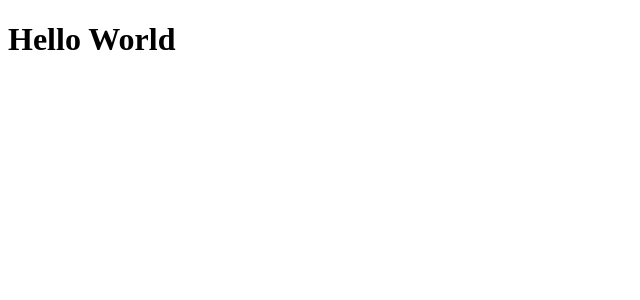
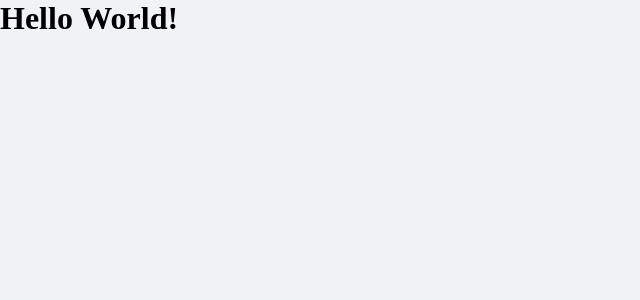
Before and after one commit to robezerra/dtmoney, a React (Create React App) app: page / in a window 1280 px wide. Shown: the top 300 px of the page, without its empty margins (0-640 px from the left). Built offline with nearby package versions, Linux system fonts and the light colour scheme.

Commit message:
feature: configurando estilos globais

```diff
--- a/package.json
+++ b/package.json
@@ -6,6 +6,7 @@
     "react": "^17.0.2",
     "react-dom": "^17.0.2",
     "react-scripts": "5.0.0",
+    "styled-components": "^5.3.3",
     "web-vitals": "^2.1.4"
   },
   "devDependencies": {
@@ -16,6 +17,7 @@
     "@types/node": "^16.11.26",
     "@types/react": "^17.0.39",
     "@types/react-dom": "^17.0.13",
+    "@types/styled-components": "^5.1.24",
     "typescript": "^4.6.2"
   },
   "scripts": {
--- a/public/index.html
+++ b/public/index.html
@@ -3,6 +3,8 @@
   <head>
     <meta charset="utf-8" />
     <meta name="viewport" content="width=device-width, initial-scale=1" />
+
+    <link rel="shortcut icon" href="favicon.png" type="image/png">
 
     <title>dtmoney</title>
   </head>
--- a/src/App.tsx
+++ b/src/App.tsx
@@ -1,7 +1,10 @@
+import { GlobalStyle } from './styles/global';
+
 export function App() {
   return (
     <div className="App">
-      <h1>Hello World</h1>
+     <h1>Hello World!</h1>
+     <GlobalStyle />
     </div>
   );
 }
--- /dev/null
+++ b/src/styles/global.ts
@@ -0,0 +1,46 @@
+import { createGlobalStyle } from 'styled-components'
+
+export const GlobalStyle = createGlobalStyle`
+    :root {
+        --background: #f0f2f5;
+        --red: #e52e4d;
+        --blue: #5429cc;
+
+        --blue-light: #6933FF;
+
+        --text-title: #363F5F;
+        --text-body: #969cb3;
+
+        --shape: #FFFFFF;
+    }
+
+    * {
+        margin: 0;
+        padding: 0;
+        box-sizing: 0;
+    }
+
+    html {
+        @media (max-width: 1080px) {
+            font-size: 93.75%;
+        }
+
+        @media (max-width: 720px) {
+            font-size: 87.5%;
+        }
+    }
+
+    body {
+        background: var(--background);
+        -webkit-font-smoothing: antialiased;
+    }
+
+    button {
+        cursor: pointer;
+    }
+
+    [disabled] {
+        opacity: 0.6;
+        cursor: not-allowed;
+    }
+`
```
Also changed, not shown: 1 other file (tests, documents, lock files or other folders).
